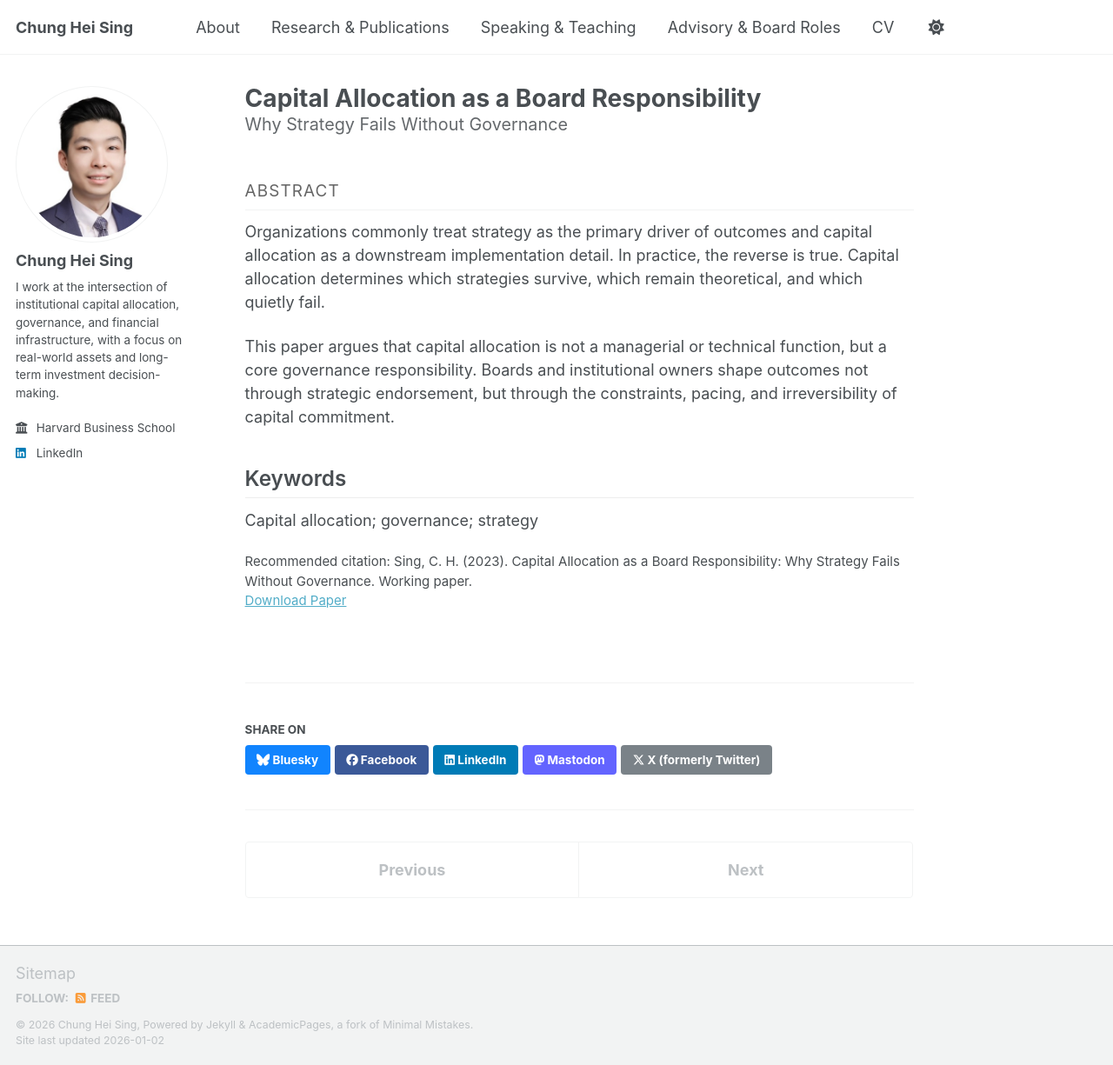
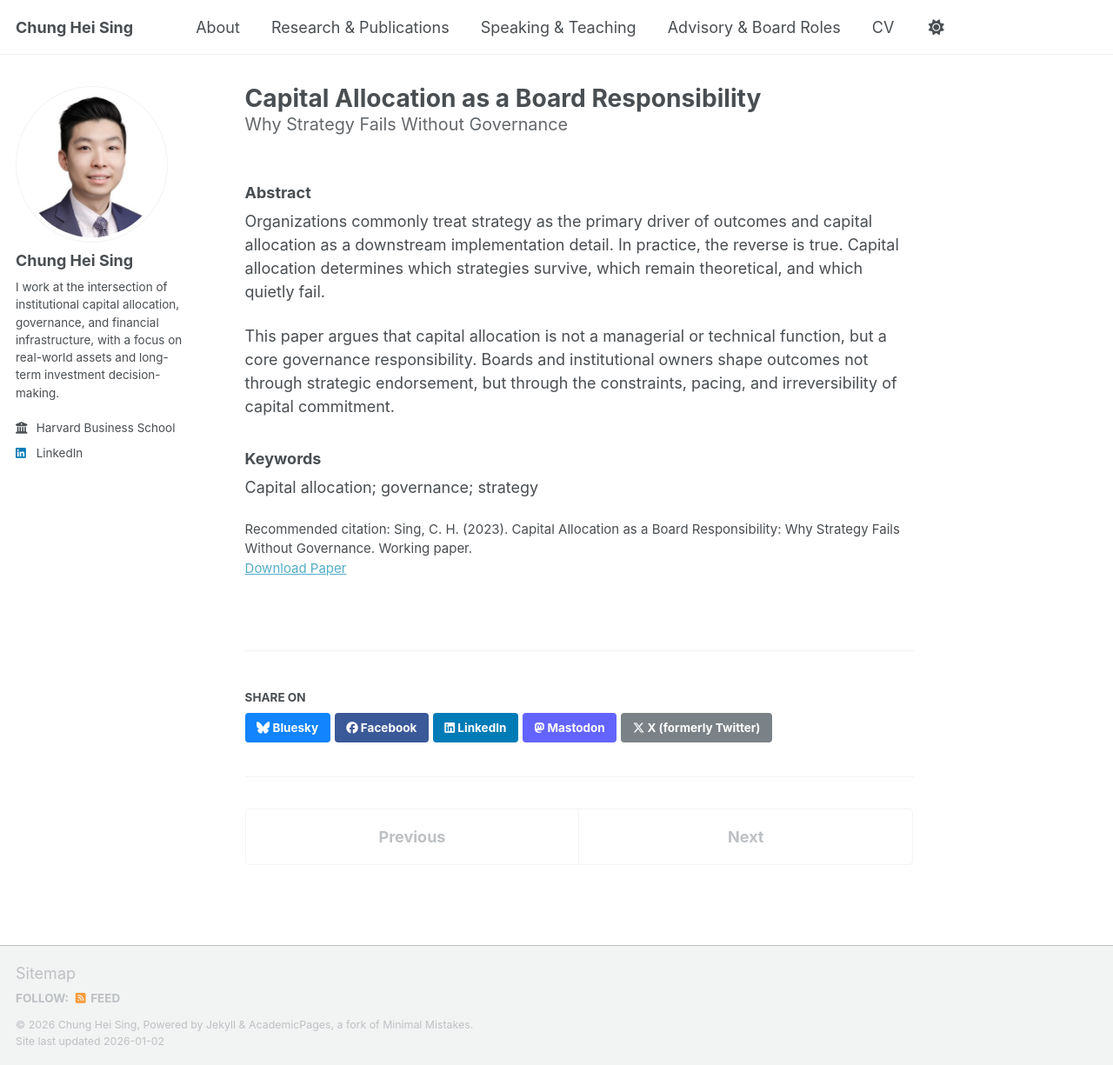
Before and after one commit to chungheising/chungheising.github.io, a Jekyll site: the page built from _publications/Sing_2023_capital-allocation-as-board-responsibility.md, in a window 1280 px wide and 1225 px high. Shown: the whole window at 87% size. Built offline with Jekyll 4.4.1, drawn with Linux system fonts in a browser that asks for light colours; a script bundle is joined from its source files by our own code; library files that are not in the unit come from our copies.

```diff
--- a/_publications/Sing_2023_capital-allocation-as-board-responsibility.md
+++ b/_publications/Sing_2023_capital-allocation-as-board-responsibility.md
@@ -12,11 +12,11 @@ paperurl: /files/Sing_2023_Capital_Allocation_as_a_Board_Responsibility.pdf
 citation: "Sing, C. H. (2023). Capital Allocation as a Board Responsibility: Why Strategy Fails Without Governance. Working paper."
 ---
 
-## Abstract
+### Abstract
 
 Organizations commonly treat strategy as the primary driver of outcomes and capital allocation as a downstream implementation detail. In practice, the reverse is true. Capital allocation determines which strategies survive, which remain theoretical, and which quietly fail.
 
 This paper argues that capital allocation is not a managerial or technical function, but a core governance responsibility. Boards and institutional owners shape outcomes not through strategic endorsement, but through the constraints, pacing, and irreversibility of capital commitment.
 
-## Keywords
+### Keywords
 Capital allocation; governance; strategy
```
